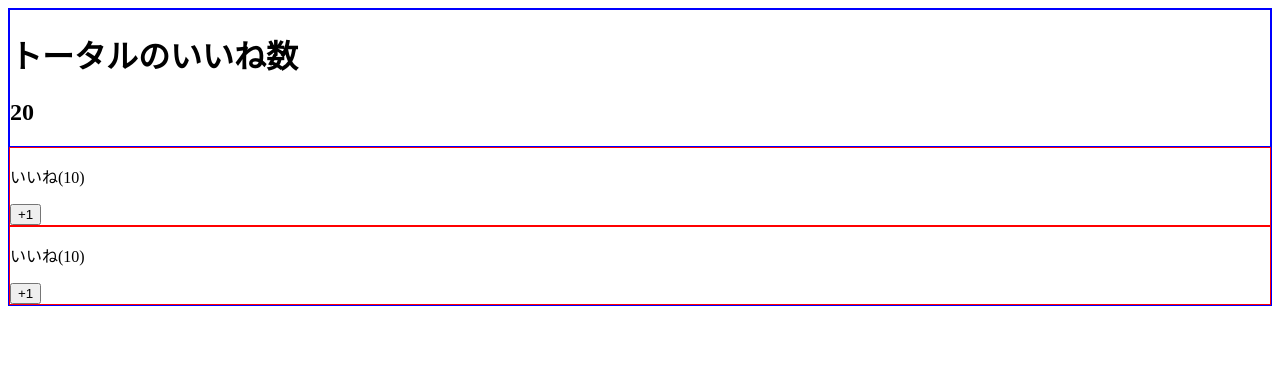
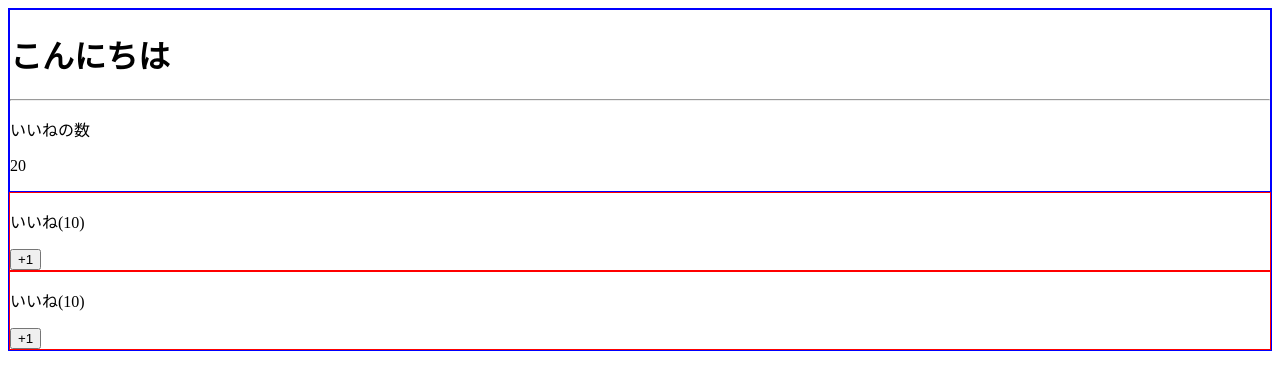
Before and after one commit to atsuya-koshida/vue-practice, a Vue app in the folder vue-cli/: page / in a window 1280 px wide. Shown: the top 390 px of the page. Built offline with nearby package versions, Linux system fonts and the light colour scheme.

Commit message:
名前付きスロット

```diff
--- a/vue-cli/src/App.vue
+++ b/vue-cli/src/App.vue
@@ -1,8 +1,12 @@
 <template>
   <div>
     <LikeHeader>
-      <h1>トータルのいいね数</h1>
-      <h2>{{ number }}</h2>
+      <template v-slot:title>
+        <h1>こんにちは</h1>
+      </template>
+      <template v-slot:number>
+        <p>{{ number }}</p>
+      </template>
     </LikeHeader>
     <LikeNumber :total-number="number" @my-click="number = $event"></LikeNumber>
     <LikeNumber :total-number="number"></LikeNumber>
--- a/vue-cli/src/components/LikeHeader.vue
+++ b/vue-cli/src/components/LikeHeader.vue
@@ -1,6 +1,9 @@
 <template>
   <div>
-    <slot></slot>
+    <slot name="title"></slot>
+    <hr>
+    <p>いいねの数</p>
+    <slot name="number"></slot>
   </div>
 </template>
 
```
